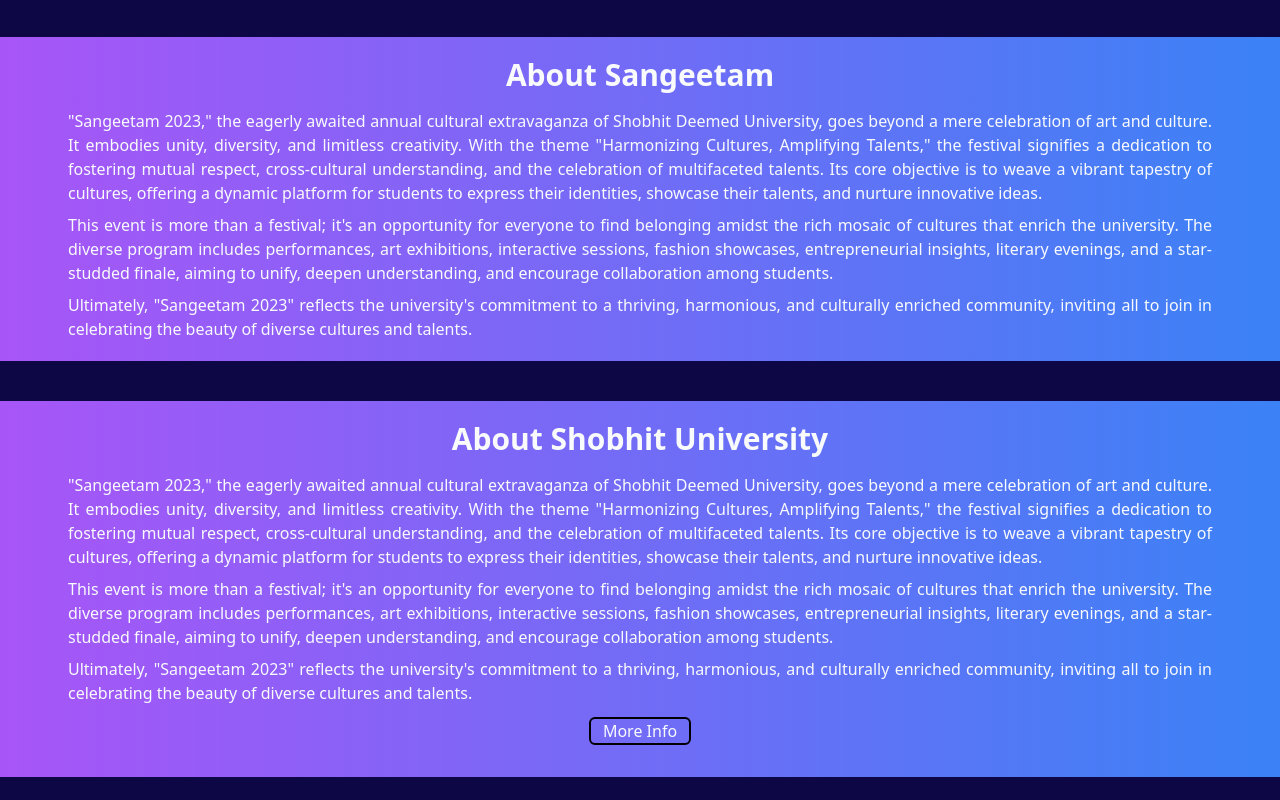
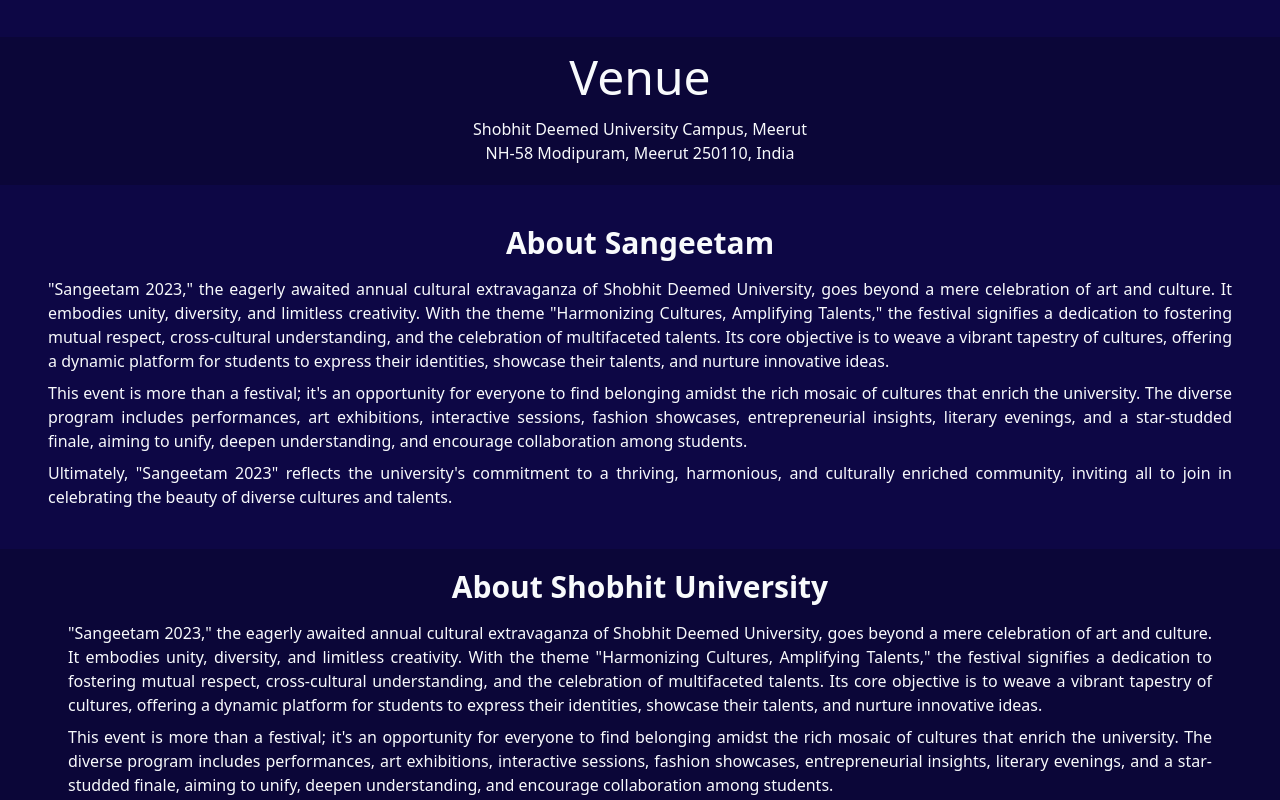
Before and after one commit to mahesh0702/SangeetamFest2023, a plain HTML site: page index.html in a window 1280 px wide. Shown: the part 915-1715 px from the top of the page. Drawn offline with nearby package versions, Linux system fonts and the light colour scheme.

Commit message:
changes done on section

```diff
--- a/css/index.css
+++ b/css/index.css
@@ -3,6 +3,7 @@
   padding: 0;
   box-sizing: border-box;
   --bg-color1: #0d0745;
+  --bg-color2: #0b0638;
 }
 html,
 body {
@@ -11,9 +12,7 @@
   background: #0d0745;
   color: rgb(248 250 252);
 }
-.container {
-  width: 96%;
-}
+
 #festName {
   position: relative;
   background-position: center;
@@ -31,3 +30,11 @@
 #queryarea {
   resize: none;
 }
+
+/* #timer {
+  background-color: var(--bg-color1);
+} */
+#venue,
+#about-university {
+  background-color: var(--bg-color2);
+}
--- a/index.html
+++ b/index.html
@@ -104,19 +104,21 @@
       </div>
     </header>
 
-    <section
-      id="timer"
-      class="container w-full text-center text-7xl var(--bg-color1) mt-10"
-    >
+    <section id="timer" class="w-full text-center text-7xl my-10">
       <!-- <h2 class="mb-4">Event starts in :</h2> -->
       <p id="time"></p>
     </section>
 
+    <section id="venue" class="w-full text-center my-10">
+      <h1 class="text-5xl p-4">Venue</h1>
+      <div class="pb-5">
+        <p>Shobhit Deemed University Campus, Meerut</p>
+        <p>NH-58 Modipuram, Meerut 250110, India</p>
+      </div>
+    </section>
+
     <!-- about sangeetam  -->
-    <section
-      id="about-sangeetam"
-      class="text-center my-10 p-5 bg-gradient-to-r from-purple-500 to-blue-500"
-    >
+    <section id="about-sangeetam" class="text-center">
       <h1 class="text-3xl font-bold mb-4">About Sangeetam</h1>
       <p class="text-justify mx-12 mb-2">
         "Sangeetam 2023," the eagerly awaited annual cultural extravaganza of
@@ -147,10 +149,7 @@
     </section>
 
     <!-- about university  -->
-    <section
-      id="about-university"
-      class="text-center my-10 p-5 bg-gradient-to-r from-purple-500 to-blue-500"
-    >
+    <section id="about-university" class="text-center my-10 p-5">
       <h1 class="text-3xl font-bold mb-4">About Shobhit University</h1>
       <p class="text-justify mx-12 mb-2">
         "Sangeetam 2023," the eagerly awaited annual cultural extravaganza of
```
